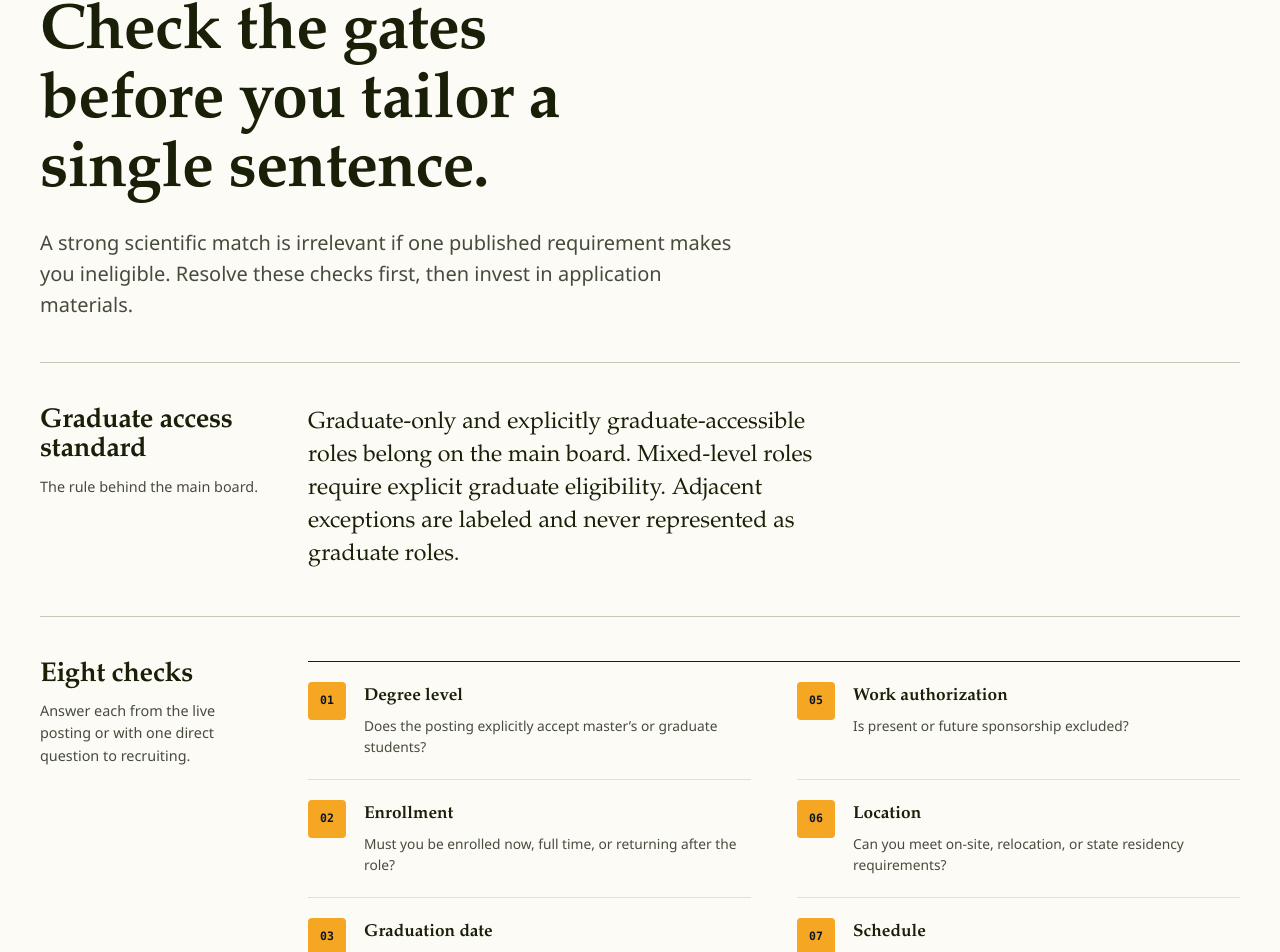
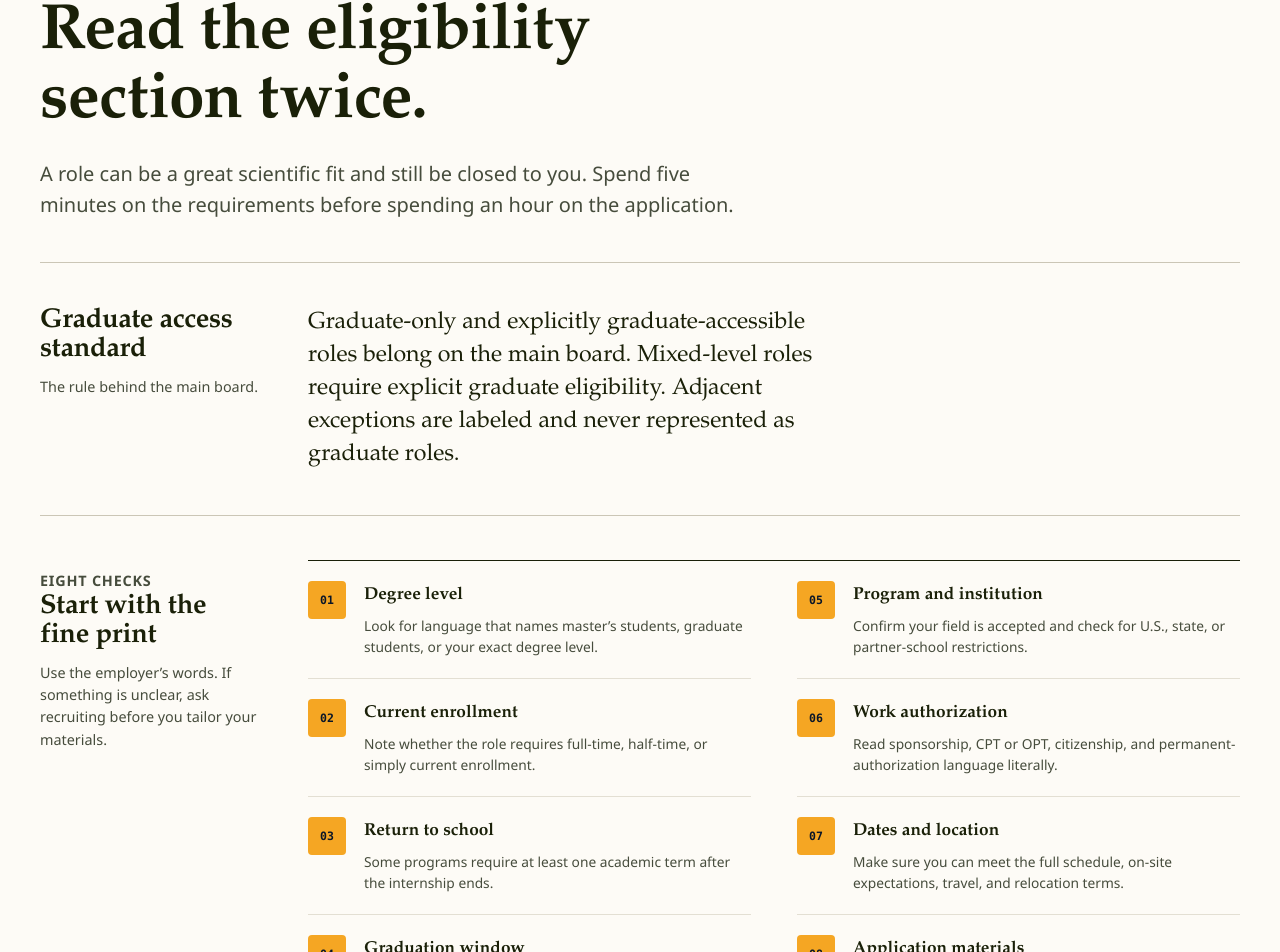
Before and after one commit to austinesparza/csulb-biotech-career-hub, a Next.js app: page /eligibility in a window 1280 px wide. Shown: the part 168-1120 px from the top of the page. Built offline with nearby package versions, Linux system fonts and the light colour scheme.

Commit message:
Rewrite eligibility guidance in a more natural voice

```diff
--- a/src/app/eligibility/page.tsx
+++ b/src/app/eligibility/page.tsx
@@ -1,25 +1,25 @@
 import Link from 'next/link';
 
 const CHECKS = [
-  ['Degree level', 'Does the posting explicitly accept master’s or graduate students?'],
-  ['Enrollment', 'Must you be enrolled now, full time, or returning after the role?'],
-  ['Graduation date', 'Does your expected graduation fall inside the published window?'],
-  ['Academic field', 'Is your program named, closely related, or excluded?'],
-  ['Work authorization', 'Is present or future sponsorship excluded?'],
-  ['Location', 'Can you meet on-site, relocation, or state residency requirements?'],
-  ['Schedule', 'Can you meet the dates, hours, and academic-term commitment?'],
-  ['Materials', 'Are transcript, references, portfolio, or specific documents required?'],
+  ['Degree level', 'Look for language that names master’s students, graduate students, or your exact degree level.'],
+  ['Current enrollment', 'Note whether the role requires full-time, half-time, or simply current enrollment.'],
+  ['Return to school', 'Some programs require at least one academic term after the internship ends.'],
+  ['Graduation window', 'Compare your expected conferral date with the published range, not just the year.'],
+  ['Program and institution', 'Confirm your field is accepted and check for U.S., state, or partner-school restrictions.'],
+  ['Work authorization', 'Read sponsorship, CPT or OPT, citizenship, and permanent-authorization language literally.'],
+  ['Dates and location', 'Make sure you can meet the full schedule, on-site expectations, travel, and relocation terms.'],
+  ['Application materials', 'Gather transcripts, references, and work samples before you begin the application.'],
 ] as const;
 
 export default function EligibilityPage() {
   return (
     <div className="site-wrap">
       <header className="page-head">
-        <p className="eyebrow">Hard-gate audit</p>
-        <h1>Check the gates before you tailor a single sentence.</h1>
+        <p className="eyebrow">Before you apply</p>
+        <h1>Read the eligibility section twice.</h1>
         <p className="lede">
-          A strong scientific match is irrelevant if one published requirement makes you
-          ineligible. Resolve these checks first, then invest in application materials.
+          A role can be a great scientific fit and still be closed to you. Spend five
+          minutes on the requirements before spending an hour on the application.
         </p>
       </header>
 
@@ -37,8 +37,9 @@ export default function EligibilityPage() {
 
       <section className="editorial-strip">
         <div className="margin-note">
-          <h2>Eight checks</h2>
-          <p>Answer each from the live posting or with one direct question to recruiting.</p>
+          <p className="eyebrow">Eight checks</p>
+          <h2>Start with the fine print</h2>
+          <p>Use the employer’s words. If something is unclear, ask recruiting before you tailor your materials.</p>
         </div>
         <ol className="checks-grid">
           {CHECKS.map(([title, body], index) => (
```
